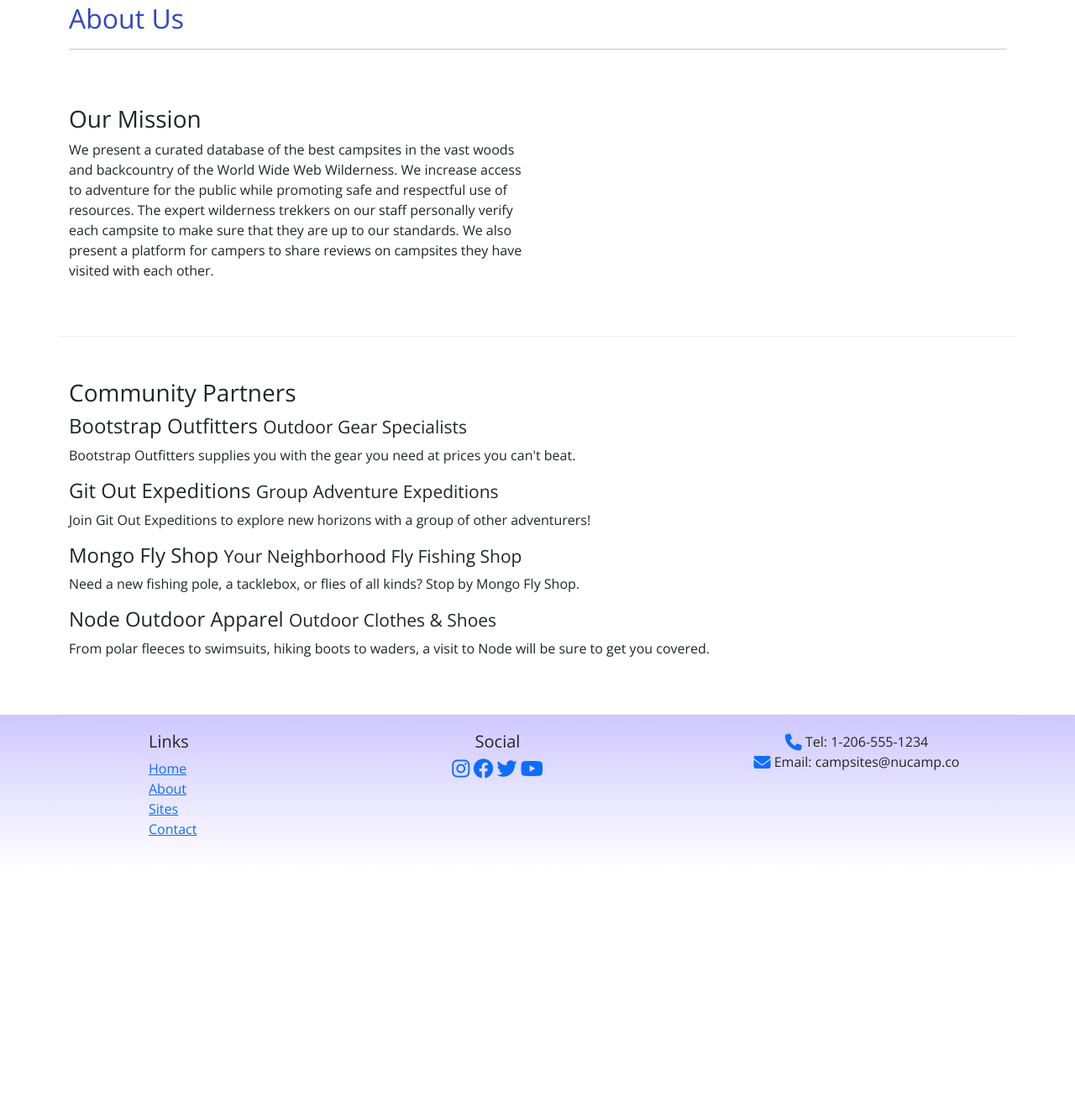
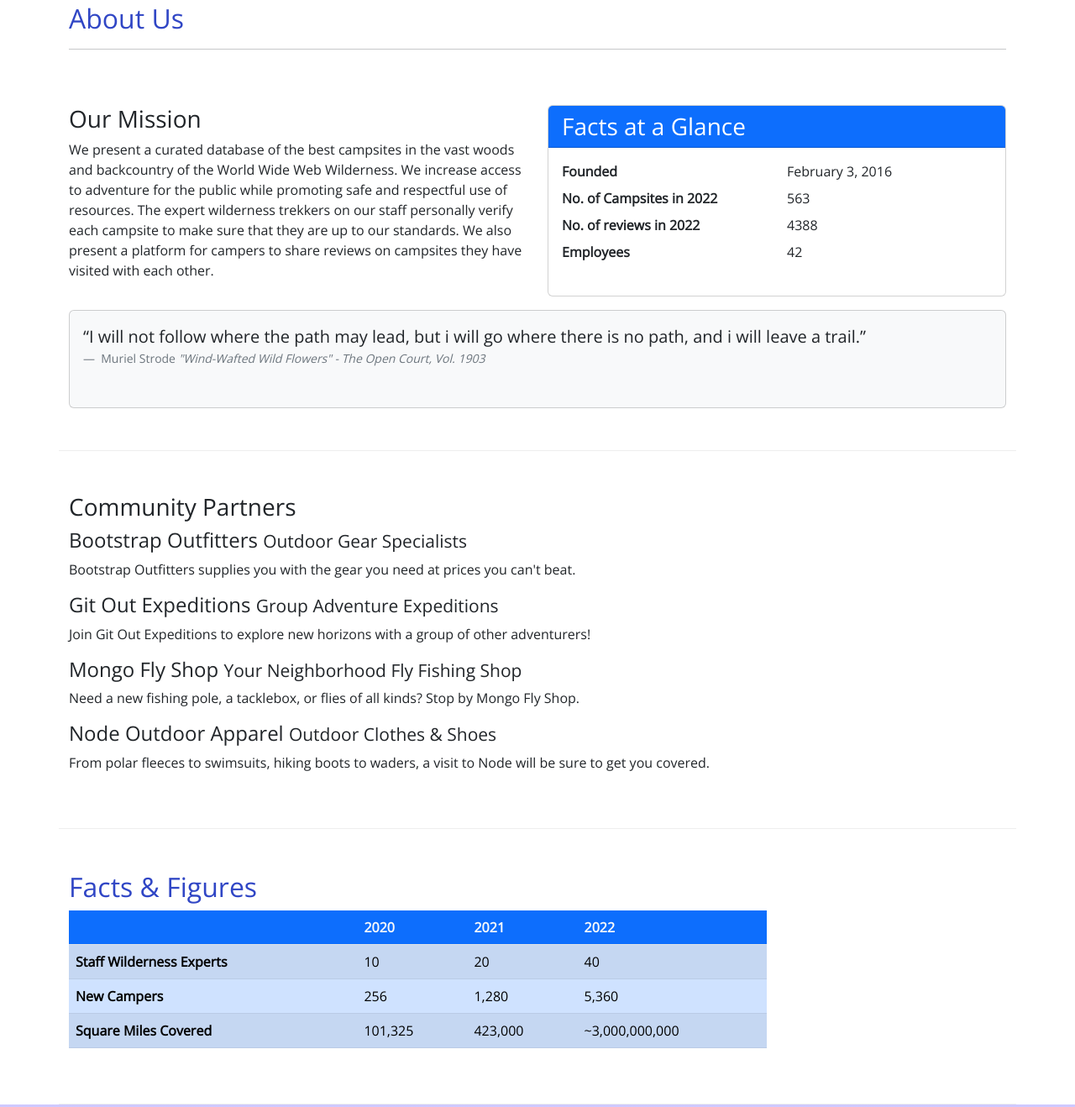
Before and after one commit to KibaaraNava/nucamp-test-website, a plain HTML site: page aboutus.html in a window 1280 px wide. Shown: the part 255-1573 px from the top of the page at 84% size. Before the commit the page ends 1290 px from the top, so only its background shows below. Drawn offline with nearby package versions, Linux system fonts and the light colour scheme.

Commit message:
Tables and Cards

```diff
--- a/aboutus.html
+++ b/aboutus.html
@@ -73,6 +73,36 @@
                 campsite to make sure that they are up to our standards. We also present a platform for campers to share reviews on campsites they have visited
                 with each other.</p>
             </div>
+            <div class="col-sm-6">
+                <div class="card">
+                    <h3 class="card-header bg-primary text-white">Facts at a Glance</h3>
+                    <div class="card-body">
+                        <dl class="row">
+                            <dt class="col-6">Founded</dt>
+                            <dd class="col-6">February 3, 2016</dd>
+                            <dt class="col-6">No. of Campsites in 2022</dt>
+                            <dd class="col-6">563</dd>
+                            <dt class="col-6">No. of reviews in 2022</dt>
+                            <dd class="col-6">4388</dd>
+                            <dt class="col-6">Employees</dt>
+                            <dd class="col-6">42</dd>
+                        </dl>
+                    </div>
+                </div>
+            </div>
+            <div class="col">
+                <div class="card bg-light mt-3">
+                    <figure class="card-body">
+                        <blockquote class="blockquote">
+                            <q>I will not follow where the path may lead, but i will go where there is no path, and i will leave a trail.</q>
+                        </blockquote>
+                        <figcaption class="blockquote-footer">
+                            Muriel Strode <cite>"Wind-Wafted Wild Flowers" - The Open Court, Vol. 1903</cite>
+                        </figcaption>
+
+                    </figure>
+                </div>
+            </div>
         </section>
 
         <section class="row row-content">
@@ -86,6 +116,44 @@
                 <p class="d-none d-sm-block">Need a new fishing pole, a tacklebox, or flies of all kinds? Stop by Mongo Fly Shop.</p>
                 <h4>Node Outdoor Apparel <small>Outdoor Clothes & Shoes</small></h4>
                 <p class="d-none d-sm-block">From polar fleeces to swimsuits, hiking boots to waders, a visit to Node will be sure to get you covered.</p>
+            </div>
+        </section>
+<!--Table-->
+        <section class="row row-content">
+            <div class="col-sm-9">
+                <h2>Facts & Figures</h2>
+                <div class="table-responsive">
+                    <table class="table table-striped">
+                        <thead class="bg-primary text-light">
+                            <tr>
+                                <th></th>
+                                <th>2020</th>
+                                <th>2021</th>
+                                <th>2022</th>
+                            </tr>
+                        </thead>
+                        <tbody class="table-primary">
+                            <tr>
+                                <th>Staff Wilderness Experts</th>
+                                <td>10</td>
+                                <td>20</td>
+                                <td>40</td>
+                            </tr>
+                            <tr>
+                                <th>New Campers</th>
+                                <td>256</td>
+                                <td>1,280</td>
+                                <td>5,360</td>
+                            </tr>
+                            <tr>
+                                <th>Square Miles Covered</th>
+                                <td>101,325</td>
+                                <td>423,000</td>
+                                <td>~3,000,000,000</td>
+                            </tr>
+                        </tbody>
+                    </table>
+                </div>
             </div>
         </section>
     </main>
```
